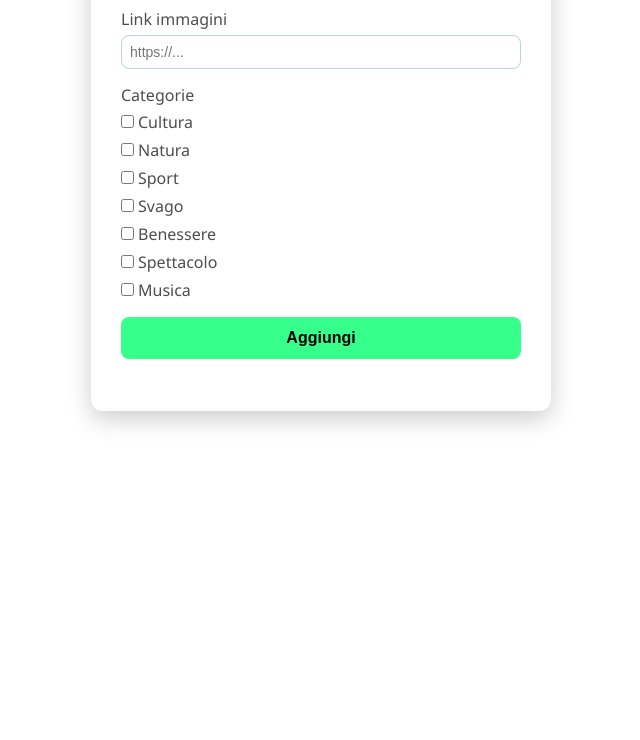
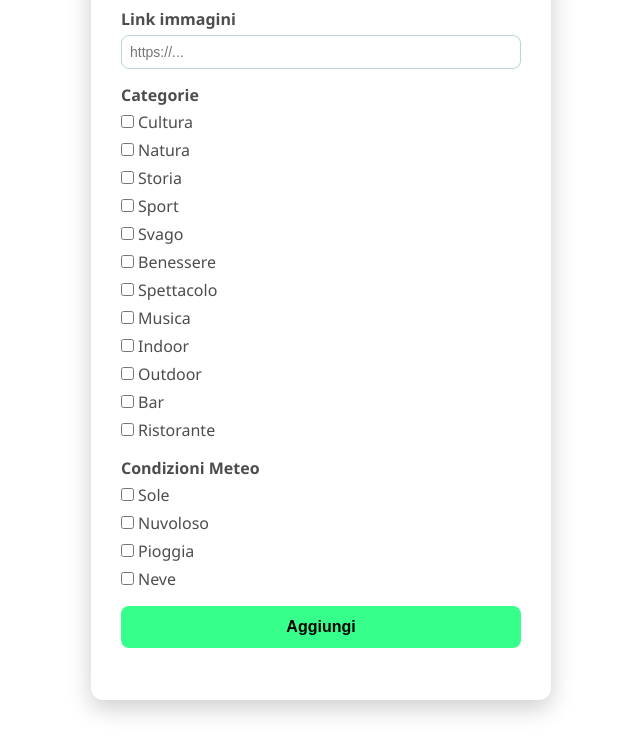
Before and after one commit to AgneseMarchesini/EcoQuest, a website: page frontend/add_POI.html in a window 1280 px wide. Shown: the part 702-1442 px from the top of the page, without its empty margins (319-959 px from the left). Before the commit the page ends 1153 px from the top, so only its background shows below. Drawn offline with nearby package versions, Linux system fonts and the light colour scheme.

Commit message:
feat(poi): add weather conditions, update categories and reset form on success

```diff
--- a/app.js
+++ b/app.js
@@ -22,7 +22,7 @@ app.use(cors());
 app.use(express.json());
 app.use(express.static(path.join(__dirname, "frontend")));
 app.use("/auth", routeAuth);
-app.use("/admin", authAdminMiddleware, routeAdmin);
+app.use("/admin", routeAdmin);  //, authAdminMiddleware
 app.use("/poi", routePOI);
 app.use("/home", routeHome);
 app.use("/mission", routeMission);
--- a/frontend/add_POI.html
+++ b/frontend/add_POI.html
@@ -15,12 +15,12 @@
         <form id="aggiungiPoi">
 
             <div class="form-input">
-                <label>Nome</label>
+                <label><b>Nome</b></label>
                 <input id="nome" required>
             </div>
 
             <div class="form-input">
-                <label>Descrizione</label>
+                <label><b>Descrizione</b></label>
                 <input id="descrizione" required>
             </div>
 
@@ -39,7 +39,7 @@
             </div>
 
             <div class="form-input">
-                <label>Link immagini</label>
+                <label><b>Link immagini</b></label>
 
                 <div id="images-container">
                     <input type="url" name="images" class="image-input" placeholder="https://...">
@@ -47,36 +47,31 @@
             </div>
 
             <div class="checkbox_group">
-                <label>Categorie</label>
-                <label class="checkbox_item">
-                    <input type="checkbox" class="categoria" value="Cultura">
-                    Cultura
-                </label>
-                <label class="checkbox_item">
-                    <input type="checkbox" class="categoria" value="Natura">
-                    Natura
-                </label>
-                <label class="checkbox_item">
-                    <input type="checkbox" class="categoria" value="Sport">
-                    Sport
-                </label>
-                <label class="checkbox_item">
-                    <input type="checkbox" class="categoria" value="Svago">
-                    Svago
-                </label>
-                <label class="checkbox_item">
-                    <input type="checkbox" class="categoria" value="Benessere">
-                    Benessere
-                </label>
-                <label class="checkbox_item">
-                    <input type="checkbox" class="categoria" value="Spettacolo">
-                    Spettacolo
-                </label>
-                <label class="checkbox_item">
-                    <input type="checkbox" class="categoria" value="Musica">
-                    Musica
-                </label>
+                <label><b>Categorie</b></label>
+                <label class="checkbox_item"><input type="checkbox" class="categoria" value="Cultura"> Cultura</label>
+                <label class="checkbox_item"><input type="checkbox" class="categoria" value="Natura"> Natura</label>
+                <label class="checkbox_item"><input type="checkbox" class="categoria" value="Storia"> Storia</label>
+                <label class="checkbox_item"><input type="checkbox" class="categoria" value="Sport"> Sport</label>
+                <label class="checkbox_item"><input type="checkbox" class="categoria" value="Svago"> Svago</label>
+                <label class="checkbox_item"><input type="checkbox" class="categoria" value="Benessere"> Benessere</label>
+                <label class="checkbox_item"><input type="checkbox" class="categoria" value="Spettacolo"> Spettacolo</label>
+                <label class="checkbox_item"><input type="checkbox" class="categoria" value="Musica"> Musica</label>
+                <label class="checkbox_item"><input type="checkbox" class="categoria" value="Indoor"> Indoor</label>
+                <label class="checkbox_item"><input type="checkbox" class="categoria" value="Outdoor"> Outdoor</label>
+                <label class="checkbox_item"><input type="checkbox" class="categoria" value="Bar"> Bar</label>
+                <label class="checkbox_item"><input type="checkbox" class="categoria" value="Ristorante"> Ristorante</label>
             </div>
+
+            <div><p> </p></div>
+
+            <div class="checkbox_group">
+                <label><b>Condizioni Meteo</b></label>
+                <label class="checkbox_item"><input type="checkbox" class="meteo" value="Sole"> Sole</label>
+                <label class="checkbox_item"><input type="checkbox" class="meteo" value="Nuvoloso"> Nuvoloso</label>
+                <label class="checkbox_item"><input type="checkbox" class="meteo" value="Pioggia"> Pioggia</label>
+                <label class="checkbox_item"><input type="checkbox" class="meteo" value="Neve"> Neve</label>
+            </div>
+
             <button type="submit" id="submitBtn">
                 Aggiungi
             </button>
@@ -84,6 +79,7 @@
         </form>
 
         <span id="errorMessage"></span>
+        <span id="successMessage"></span>
 
     </div>
     <script src="https://unpkg.com/leaflet/dist/leaflet.js"></script>
--- a/frontend/css/add_POI.css
+++ b/frontend/css/add_POI.css
@@ -130,6 +130,13 @@ input:focus {
   font-weight: 500;
 }
 
+#successMessage{
+  padding: 10px;
+  color: green;
+  font-size: 14px;
+  font-weight: 500;
+}
+
 .main-title {
   color: white;
   font-size: 48px;
--- a/frontend/js/add_POI.js
+++ b/frontend/js/add_POI.js
@@ -1,6 +1,11 @@
 function showError(message) {
     const errorMessage = document.getElementById("errorMessage");
     errorMessage.innerText = message;
+}
+
+function showSuccess(message) {
+    const successMessage = document.getElementById("successMessage");
+    successMessage.innerText = message;
 }
 
 const map = L.map('map').setView([46.067, 11.121], 13);
@@ -76,6 +81,9 @@ document.getElementById("aggiungiPoi").addEventListener("submit", async (e) => {
     const categoria = Array.from(document.querySelectorAll('.categoria:checked'))
         .map(cb => cb.value);
 
+    const meteoCondition = Array.from(document.querySelectorAll('.meteo:checked'))
+        .map(cb => cb.value);
+
     const poi = {
         nome,
         descrizione,
@@ -84,7 +92,8 @@ document.getElementById("aggiungiPoi").addEventListener("submit", async (e) => {
             type: "Point",
             coordinates: [longitudine, latitudine]
         },
-        categoria
+        categoria,
+        meteoCondition
     };
     console.log(poi);
 
@@ -115,6 +124,23 @@ document.getElementById("aggiungiPoi").addEventListener("submit", async (e) => {
         }
 
         showError("");
+        showSuccess("POI aggiunto con successo!");
+
+        // pulizia dei campi
+        document.getElementById("aggiungiPoi").reset();
+
+        if (marker) {
+            map.removeLayer(marker);
+            marker = null;
+        }
+        position.lat = null;
+        position.lng = null;
+        document.getElementById('latitudine').value = "";
+        document.getElementById('longitudine').value = "";
+
+        const imagesContainer = document.getElementById("images-container");
+        imagesContainer.innerHTML = '<input type="url" name="images" class="image-input" placeholder="https://...">';
+
     } catch (err) {
         console.log("CATCH:", err.message);
         showError("Errore di connessione");
```
